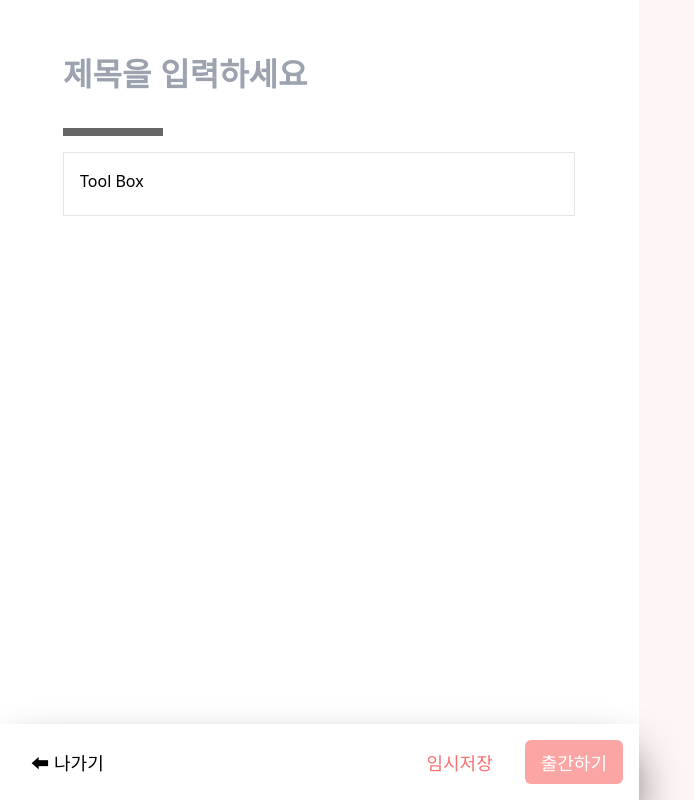
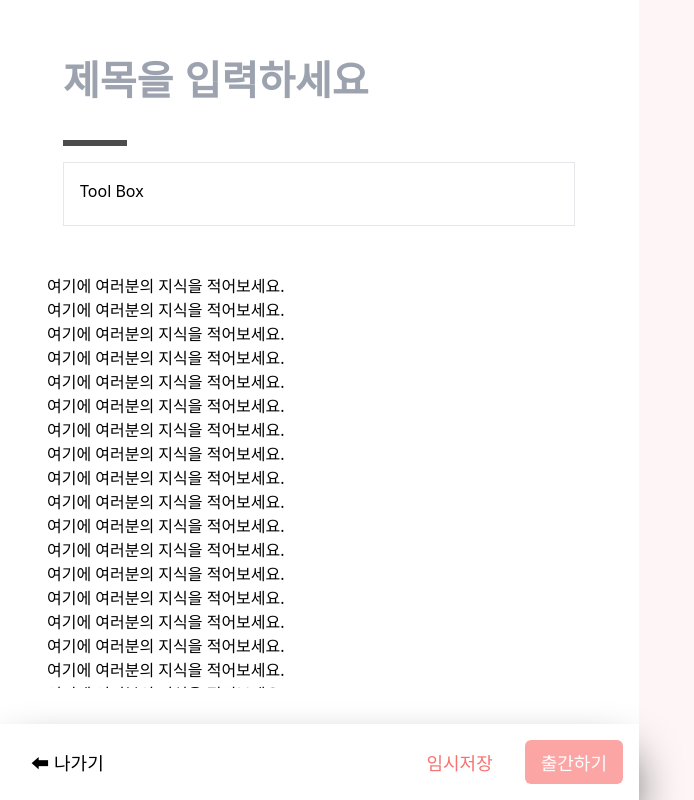
Before and after one commit to SeongMinJin/wewiki, a Next.js app in the folder front/: page /write in a window 1280 px wide. Shown: the whole page, without its empty margins (1-695 px from the left). Built offline with nearby package versions, Linux system fonts and the light colour scheme.

Commit message:
WIP: note page

```diff
--- a/front/app/components/fab.tsx
+++ b/front/app/components/fab.tsx
@@ -3,7 +3,7 @@ import Link from "next/link"
 export default function Fab() {
 	return (
 		<Link href="/write">
-			<div className="fixed right-5 bottom-5 rounded-full shadow-md p-4 opacity-60 backdrop-blur-2xl tablet:hidden z-10 hover:bg-red-100 duration-200">
+			<div className="fixed right-5 bottom-5 rounded-full shadow-md p-4 opacity-60 backdrop-blur-2xl tablet:hidden z-10 hover:bg-red-300 duration-200">
 				<svg xmlns="http://www.w3.org/2000/svg" fill="none" viewBox="0 0 24 24" strokeWidth={1.5} stroke="currentColor" className="w-10 h-10">
 					<path strokeLinecap="round" strokeLinejoin="round" d="M16.862 4.487l1.687-1.688a1.875 1.875 0 112.652 2.652L10.582 16.07a4.5 4.5 0 01-1.897 1.13L6 18l.8-2.685a4.5 4.5 0 011.13-1.897l8.932-8.931zm0 0L19.5 7.125M18 14v4.75A2.25 2.25 0 0115.75 21H5.25A2.25 2.25 0 013 18.75V8.25A2.25 2.25 0 015.25 6H10" />
 				</svg>
--- a/front/app/components/nav.tsx
+++ b/front/app/components/nav.tsx
@@ -10,7 +10,7 @@ export default function Nav() {
 	return (
 		<nav className="w-full relative my-8 h-[40px] flex justify-between">
 			<div className="w-auto flex items-center font-abril-fatface tracking-widest text-[140%] opacity-70">
-				<a href="">wilog</a>
+				<a href="">weWiki</a>
 			</div>
 			<div className="w-auto relative flex items-center font-noto">
 				{
@@ -32,9 +32,7 @@ export default function Nav() {
 										}}
 										className="rounded-full shadow-lg"
 									/>
-									<svg xmlns="http://www.w3.org/2000/svg" fill="none" viewBox="0 0 24 24" strokeWidth={1.5} stroke="currentColor" className="w-4 h-4 group-hover/avatar:stroke-2 duration-300">
-										<path strokeLinecap="round" strokeLinejoin="round" d="M19.5 8.25l-7.5 7.5-7.5-7.5" />
-									</svg>
+									<span className="text-lg text-opacity-70 group-hover/avatar:text-red-300 duration-300">▾</span>
 								</div>
 							</div>
 							<Fab />
--- /dev/null
+++ b/front/app/write/components/note.tsx
@@ -0,0 +1,36 @@
+'use client'
+
+export default function Note() {
+	return(
+		<div id="note" className="relative w-full h-full overflow-y-auto break-all mb-8">
+			<p>여기에 여러분의 지식을 적어보세요.</p>
+			<p>여기에 여러분의 지식을 적어보세요.</p>
+			<p>여기에 여러분의 지식을 적어보세요.</p>
+			<p>여기에 여러분의 지식을 적어보세요.</p>
+			<p>여기에 여러분의 지식을 적어보세요.</p>
+			<p>여기에 여러분의 지식을 적어보세요.</p>
+			<p>여기에 여러분의 지식을 적어보세요.</p>
+			<p>여기에 여러분의 지식을 적어보세요.</p>
+			<p>여기에 여러분의 지식을 적어보세요.</p>
+			<p>여기에 여러분의 지식을 적어보세요.</p>
+			<p>여기에 여러분의 지식을 적어보세요.</p>
+			<p>여기에 여러분의 지식을 적어보세요.</p>
+			<p>여기에 여러분의 지식을 적어보세요.</p>
+			<p>여기에 여러분의 지식을 적어보세요.</p>
+			<p>여기에 여러분의 지식을 적어보세요.</p>
+			<p>여기에 여러분의 지식을 적어보세요.</p>
+			<p>여기에 여러분의 지식을 적어보세요.</p>
+			<p>여기에 여러분의 지식을 적어보세요.</p>
+			<p>여기에 여러분의 지식을 적어보세요.</p>
+			<p>여기에 여러분의 지식을 적어보세요.</p>
+			<p>여기에 여러분의 지식을 적어보세요.</p>
+			<p>여기에 여러분의 지식을 적어보세요.</p>
+			<p>여기에 여러분의 지식을 적어보세요.</p>
+			<p>여기에 여러분의 지식을 적어보세요.</p>
+			<p>여기에 여러분의 지식을 적어보세요.</p>
+			<p>여기에 여러분의 지식을 적어보세요.</p>
+			<p>여기에 여러분의 지식을 적어보세요.</p>
+			<p>여기에 여러분의 지식을 적어보세요.</p>
+		</div>
+	);
+}
--- a/front/app/write/page.tsx
+++ b/front/app/write/page.tsx
@@ -1,19 +1,20 @@
-'use client'
+import Note from "./components/note"
 
 export default function Write() {
 
 	return (
 		<form className="relative w-screen min-w-[350px] h-screen flex" action="">
-			<div className="relative w-full h-full phone:pt-8 phone:px-12 pb-20">
-				<input className="w-full font-noto font-semibold p-4 text-[200%] focus:outline-none" type="text" placeholder="제목을 입력하세요" />
+			<div className="relative w-full h-full phone:pt-8 phone:px-12 pb-20 flex flex-col">
+				<input className="w-full font-noto font-semibold p-4 text-[250%] focus:outline-none" type="text" placeholder="제목을 입력하세요" />
 				<div className="w-full p-4">
-					<div className="mb-4 border-t-8 border-black border-opacity-60 w-[100px]"></div>
-					<div className="border w-full h-16 p-4">
+					<div className="mb-4 bg-black bg-opacity-70 w-16 h-[6px]"></div>
+					<div className="border w-full h-16 p-4 mb-8">
 						Tool Box
 					</div>
 				</div>
-				<div className="ml-4 w-full">
-				</div>
+					{/* 글 작성 부분 */}
+					<Note />
+
 				<div className="absolute w-full h-fit left-0 bottom-0 z-10 flex justify-between shadow-2xl shadow-black font-noto text-lg px-4 py-4">
 					<button className="py-2 px-4 hover:bg-gray-100 rounded-md">
 						⬅ 나가기
```
